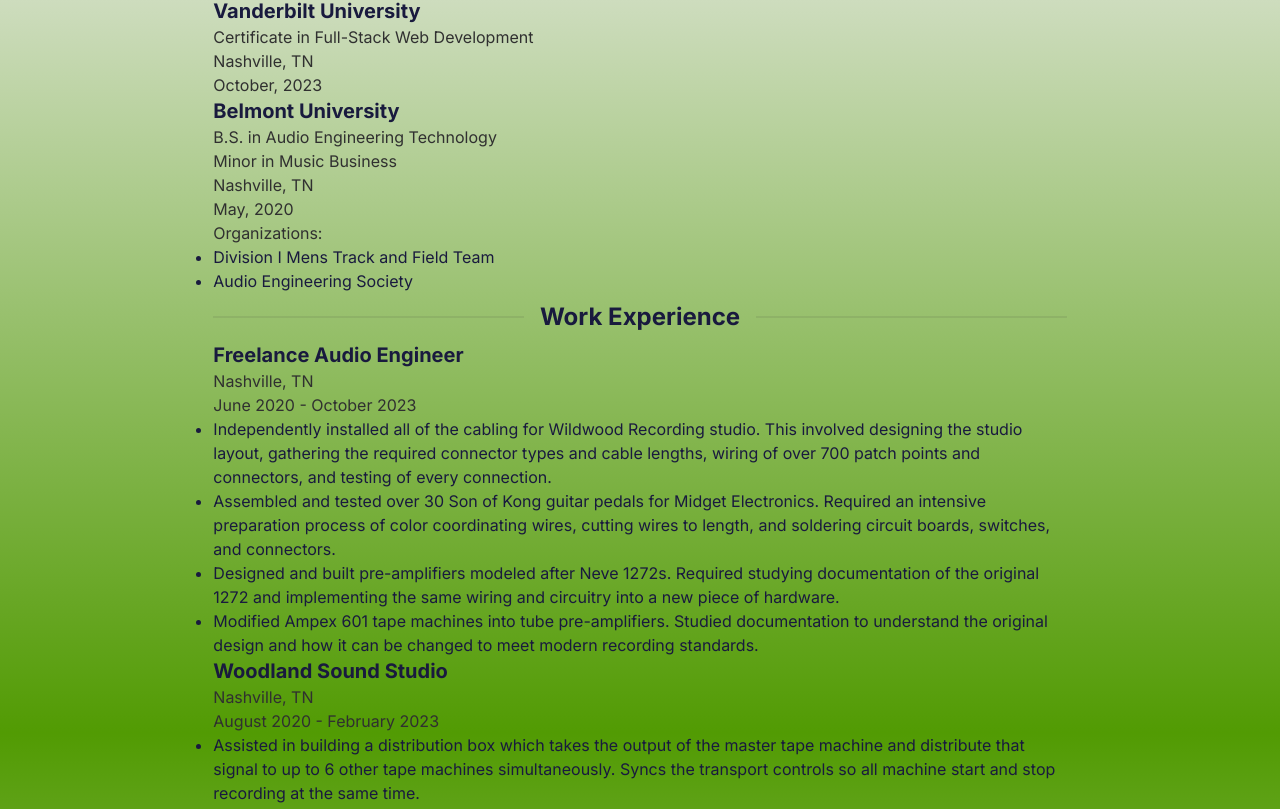
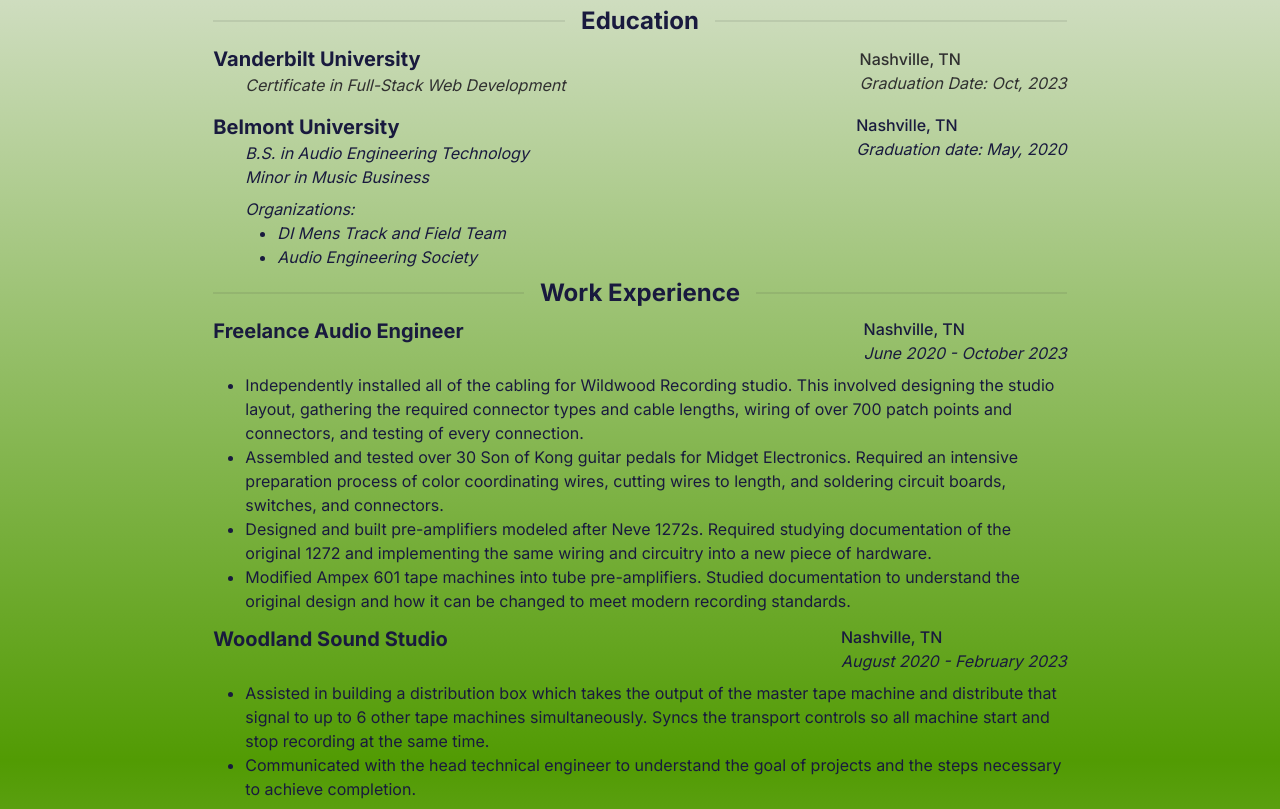
Before and after one commit to cdgonzo23/nextjs-portfolio, a Next.js app: page /resume in a window 1280 px wide. Shown: the part 287-1096 px from the top of the page. Built offline with nearby package versions, Linux system fonts and the light colour scheme.

Commit message:
reformatted resume

```diff
--- a/src/app/resume/page.jsx
+++ b/src/app/resume/page.jsx
@@ -20,35 +20,53 @@
   return (
     <div className="hero min-h-screen bg-gradient-to-t from-base-200 from-0% via-primary via-50% to-base-200 to-100%">
       <div className="my-24 flex flex-col items-center w-10/12 md:w-auto">
-        <h2 className="text-4xl font-bold text-neutral">Resume</h2>
+        <h2 className="text-4xl font-bold text-neutral pb-12">Resume</h2>
         {/* Education */}
         <div className="w-2/3">
           <div className="divider text-2xl font-bold text-neutral">
             Education
           </div>
-          <div className="">
+          <div className="flex items-center justify-between">
+            <div>
               <h3 className="text-xl font-bold text-neutral">
                 Vanderbilt University
               </h3>
-            <p>Certificate in Full-Stack Web Development</p>
-            <p>Nashville, TN</p>
-            <p>October, 2023</p>
+              <p className="pl-8 italic">
+                Certificate in Full-Stack Web Development
+              </p>
+            </div>
+            <div>
+              <p className="font-medium">Nashville, TN</p>
+              <p className="italic">Graduation Date: Oct, 2023</p>
+            </div>
+          </div>
+          <div className="flex justify-between mt-4">
+            <div>
               <h3 className="text-xl font-bold text-neutral">
                 Belmont University
               </h3>
-            <p>B.S. in Audio Engineering Technology</p>
-            <p>Minor in Music Business</p>
-            <p>Nashville, TN</p>
-            <p>May, 2020</p>
-            <p>Organizations:</p>
-            <ul>
-              <li className="text-neutral list-disc">
-                Division I Mens Track and Field Team
+              <p className="italic text-neutral pl-8">
+                B.S. in Audio Engineering Technology
+              </p>
+              <p className="italic text-neutral pl-8">
+                Minor in Music Business
+              </p>
+              <p className="text-neutral italic text-neytral pt-2 pl-8">
+                Organizations:
+              </p>
+              <ul className="pl-16">
+                <li className="list-disc italic text-neutral">
+                  DI Mens Track and Field Team
                 </li>
-              <li className="text-neutral list-disc">
+                <li className="list-disc italic text-neutral">
                   Audio Engineering Society
                 </li>
               </ul>
+            </div>
+            <div>
+              <p className="text-neutral font-medium">Nashville, TN</p>
+              <p className="italic text-neutral">Graduation date: May, 2020</p>
+            </div>
           </div>
         </div>
         {/* Work Experience */}
@@ -56,36 +74,73 @@
           <div className="divider text-2xl font-bold text-neutral">
             Work Experience
           </div>
-          <div>
+          <div className="flex justify-between">
             <h3 className="text-xl font-bold text-neutral">
               Freelance Audio Engineer
             </h3>
-            <p>Nashville, TN</p>
-            <p>June 2020 - October 2023</p>
-            <ul>
-              <li className="text-neutral list-disc">Independently installed all of the cabling for Wildwood Recording studio. This involved designing the studio layout, gathering the required connector types and cable lengths, wiring of over 700 patch points and connectors, and testing of every connection.</li>
-              <li className="text-neutral list-disc">Assembled and tested over 30 Son of Kong guitar pedals for Midget Electronics. Required an intensive preparation process of color coordinating wires, cutting wires to length, and soldering circuit boards, switches, and connectors.</li>
-              <li className="text-neutral list-disc">Designed and built pre-amplifiers modeled after Neve 1272s. Required studying documentation of the original 1272 and implementing the same wiring and circuitry into a new piece of hardware.</li>
-              <li className="text-neutral list-disc">Modified Ampex 601 tape machines into tube pre-amplifiers. Studied documentation to understand the original design and how it can be changed to meet modern recording standards.</li>
+            <div className="text-neutral">
+              <p className="font-medium">Nashville, TN</p>
+              <p className="italic">June 2020 - October 2023</p>
+            </div>
+          </div>
+          <ul className="text-neutral pl-8 pt-2">
+            <li className="text-neutral list-disc">
+              Independently installed all of the cabling for Wildwood Recording
+              studio. This involved designing the studio layout, gathering the
+              required connector types and cable lengths, wiring of over 700
+              patch points and connectors, and testing of every connection.
+            </li>
+            <li className="text-neutral list-disc">
+              Assembled and tested over 30 Son of Kong guitar pedals for Midget
+              Electronics. Required an intensive preparation process of color
+              coordinating wires, cutting wires to length, and soldering circuit
+              boards, switches, and connectors.
+            </li>
+            <li className="text-neutral list-disc">
+              Designed and built pre-amplifiers modeled after Neve 1272s.
+              Required studying documentation of the original 1272 and
+              implementing the same wiring and circuitry into a new piece of
+              hardware.
+            </li>
+            <li className="text-neutral list-disc">
+              Modified Ampex 601 tape machines into tube pre-amplifiers. Studied
+              documentation to understand the original design and how it can be
+              changed to meet modern recording standards.
+            </li>
           </ul>
-            <h3 className="text-xl font-bold text-neutral">
-              Woodland Sound Studio
-            </h3>
-            <p>Nashville, TN</p>
-            <p>August 2020 - February 2023</p>
-            <ul>
-              <li className="text-neutral list-disc">Assisted in building a distribution box which takes the output of the master tape machine and distribute that signal to up to 6 other tape machines simultaneously. Syncs the transport controls so all machine start and stop recording at the same time.</li>
-              <li className="text-neutral list-disc">Communicated with the head technical engineer to understand the goal of projects and the steps necessary to achieve completion.</li>
+          <div className="text-neutral flex justify-between mt-3">
+            <h3 className="text-xl font-bold">Woodland Sound Studio</h3>
+            <div>
+              <p className="font-medium">Nashville, TN</p>
+              <p className="italic">August 2020 - February 2023</p>
+            </div>
+          </div>
+          <ul className="text-neutral pl-8 pt-2">
+            <li className="text-neutral list-disc">
+              Assisted in building a distribution box which takes the output of
+              the master tape machine and distribute that signal to up to 6
+              other tape machines simultaneously. Syncs the transport controls
+              so all machine start and stop recording at the same time.
+            </li>
+            <li className="text-neutral list-disc">
+              Communicated with the head technical engineer to understand the
+              goal of projects and the steps necessary to achieve completion.
+            </li>
           </ul>
         </div>
-        </div>
         {/* In Class Experience */}
-        <div className="w-2/3">
+        <div className="w-2/3 mt-3">
           <div className="divider text-2xl font-bold text-neutral">
             In Class Experience
           </div>
-          <ul>
-            <li className="text-neutral list-disc">With a team, built a vehicle maintenance tracker. Where the user can log in or sign up, then post images, cost, type of maintenance, and upcoming maintenance. This app is built on JavaScript and Handlebars, and utilizes Node.js and Express routing. The information is stored via Sequelize.</li>
+          <ul className="text-neutral pl-8">
+            <li className="text-neutral list-disc">
+              With a team, built a vehicle maintenance tracker. Where the user
+              can log in or sign up, then post images, cost, type of
+              maintenance, and upcoming maintenance. This app is built on
+              JavaScript and Handlebars, and utilizes Node.js and Express
+              routing. The information is stored via Sequelize.
+            </li>
           </ul>
         </div>
         {/* Skills */}
@@ -163,6 +218,7 @@
           </div>
 
           <div className="divider"></div>
+          <div className="flex justify-center mb-24">
             <button
               className="btn btn-neutral text-base-200"
               onClick={onButtonClick}
@@ -172,5 +228,6 @@
           </div>
         </div>
       </div>
+    </div>
   );
 }
```
Lines whose indentation alone changed are shown as unchanged.
